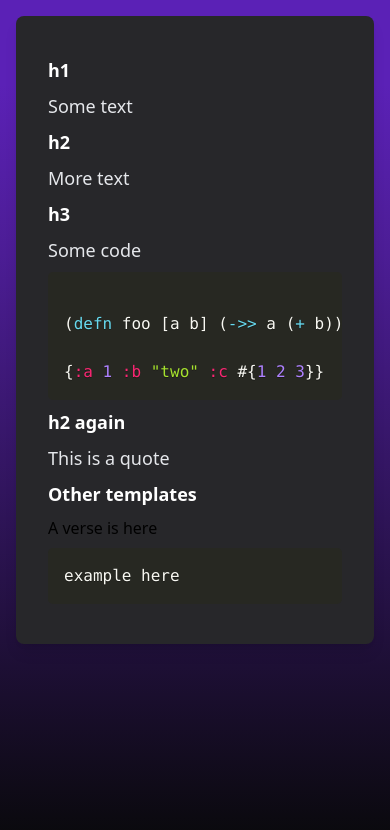
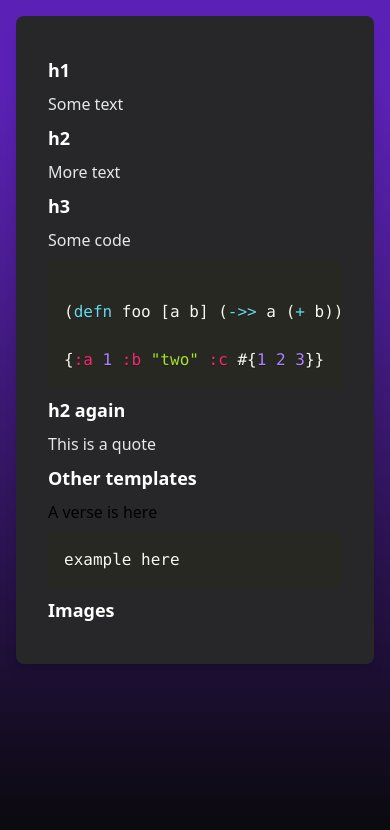
Before and after one commit to jgoodhcg/org-blog, a website: page static/posts/hello-world/index.html in a window 390 px wide. Drawn offline with nearby package versions, Linux system fonts and the light colour scheme.

Commit message:
Fix responsive design with meta viewport

```diff
--- a/css/input.css
+++ b/css/input.css
@@ -20,11 +20,11 @@ a:hover {
 }
 
 h1, h2, h3, h4, h5, h6 {
-  @apply font-bold text-white text-lg lg:text-base my-2;
+  @apply font-bold text-white text-lg my-2;
 }
 
 p, ul, ol {
-  @apply text-lg text-gray-200 lg:text-base;
+  @apply text-gray-200 lg:text-base;
 }
 
 .archive ul {
--- a/static/posts/hello-world/index.html
+++ b/static/posts/hello-world/index.html
@@ -1,4 +1,4 @@
-<html><head><meta charset="utf-8" /><title>Generated Site</title><link href="../../css/output.css" rel="stylesheet" type="text/css" /><link crossorigin="anonymous" href="https://cdnjs.cloudflare.com/ajax/libs/prism/1.29.0/themes/prism-okaidia.min.css" referrerpolicy="no-referrer" rel="stylesheet" /><script crossorigin="anonymous" referrerpolicy="no-referrer" src="https://cdnjs.cloudflare.com/ajax/libs/prism/1.29.0/components/prism-core.min.js"></script><script crossorigin="anonymous" referrerpolicy="no-referrer" src="https://cdnjs.cloudflare.com/ajax/libs/prism/1.29.0/plugins/autoloader/prism-autoloader.min.js"></script></head><body><header><nav></nav></header><div class="content-container"><h1 id="h1">h1</h1>
+<html><head><meta charset="utf-8" /><meta content="width=device-width, initial-scale=1.0" name="viewport" /><title>Generated Site</title><link href="../../css/output.css" rel="stylesheet" type="text/css" /><link crossorigin="anonymous" href="https://cdnjs.cloudflare.com/ajax/libs/prism/1.29.0/themes/prism-okaidia.min.css" referrerpolicy="no-referrer" rel="stylesheet" /><script crossorigin="anonymous" referrerpolicy="no-referrer" src="https://cdnjs.cloudflare.com/ajax/libs/prism/1.29.0/components/prism-core.min.js"></script><script crossorigin="anonymous" referrerpolicy="no-referrer" src="https://cdnjs.cloudflare.com/ajax/libs/prism/1.29.0/plugins/autoloader/prism-autoloader.min.js"></script></head><body><header><nav></nav></header><div class="content-container"><h1 id="h1">h1</h1>
 <p>Some text</p>
 <h2 id="h2">h2</h2>
 <p>More text</p>
@@ -16,4 +16,5 @@
 <div class="line-block">A verse is here</div>
 <pre class="example"><code class="language-">example here
 </code></pre>
+<h2 id="images">Images</h2>
 </div><footer></footer></body></html>
```
Also changed, not shown: static/index.html (+1 -1 lines), static/css/output.css, 1 other file.
